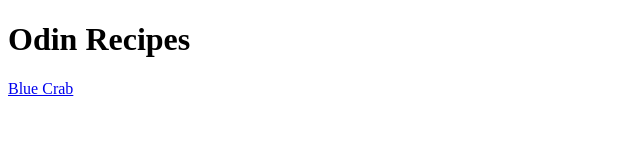
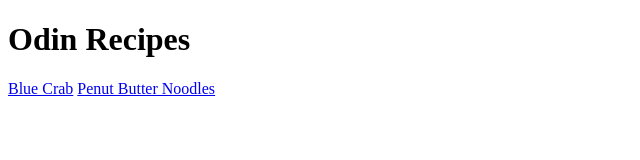
Before and after one commit to AsianShep/odin-recipes, a plain HTML site: page index.html in a window 1280 px wide. Shown: the whole page, without its empty margins (0-640 px from the left). Drawn offline with Linux system fonts and the light colour scheme.

Commit message:
Created new links to peanut butter noodles

```diff
--- a/index.html
+++ b/index.html
@@ -8,5 +8,6 @@
 <body>
     <h1>Odin Recipes</h1>
     <a href="recipes/blue_crab.html" rel="noopener noreferrer">Blue Crab</a>
+    <a href="recipes/peanut_butter_noodles.html" rel = "noopener noreferrer">Penut Butter Noodles</a>
 </body>
 </html>
```
